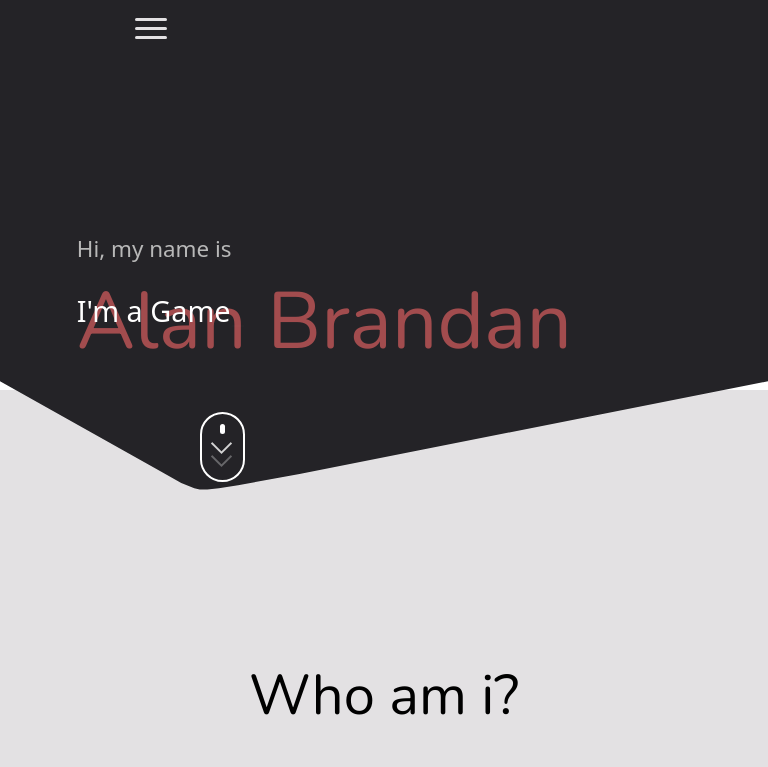
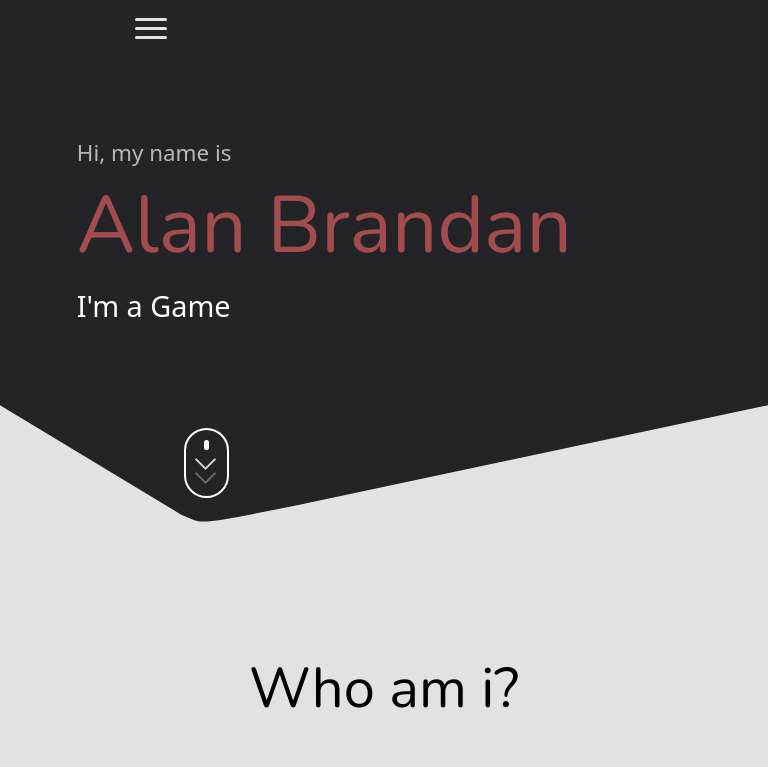
Before and after one commit to Alan-brandan/personal-portfolio, a React (Create React App) app: page / in a window 768 px wide. Shown: the top 767 px of the page. Built offline with nearby package versions, Linux system fonts and the light colour scheme.

Commit message:
fixed responsive main section

```diff
--- a/src/Components/Home/MainBanner.css
+++ b/src/Components/Home/MainBanner.css
@@ -125,13 +125,9 @@
 }
 
 @media (max-width: 620px) {
-    .home_divider {
-        padding-bottom: 5%;
-        margin-bottom: -33%;
-        height: 6rem;
-    }
     .home_content {
-        padding: 6rem 0 5rem 0;
+        padding: 6rem 0 14rem 0;
+        margin-bottom: -35%;
     }
     .home_data {
         width: 80%;
@@ -151,16 +147,14 @@
     }
     .scroll_icon {
         top: 77%;
-        left: 24%;
+        left: 23%;
     }
   }
   @media (min-device-width: 621px) and (max-width: 1200px) {
-    .home_divider {
-        margin-bottom: -21%;
-        height: 8rem;
-    }
+
     .home_content {
-        padding: 11rem 0 7rem 0;
+        padding: 5rem 0 15rem 0;
+        margin-bottom: -18%;
     }
     .home_data {
         width: 80%;
@@ -175,10 +169,10 @@
     }
     .home_data h2 {
         font-size: 1.8rem;
-        top: 55%;
+        top: 50%;
     }
     .scroll_icon {
-        top: 82%;
-        left: 26%;
+        top: 80%;
+        left: 24%;
     }
   }
```
